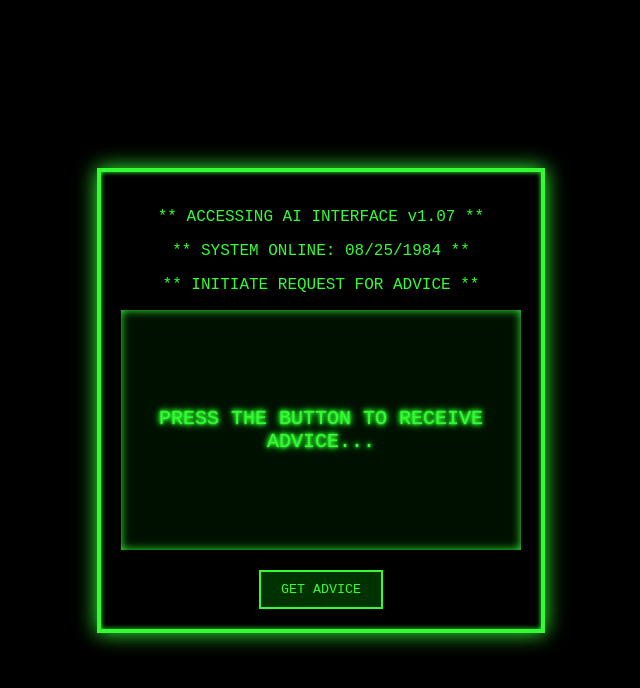
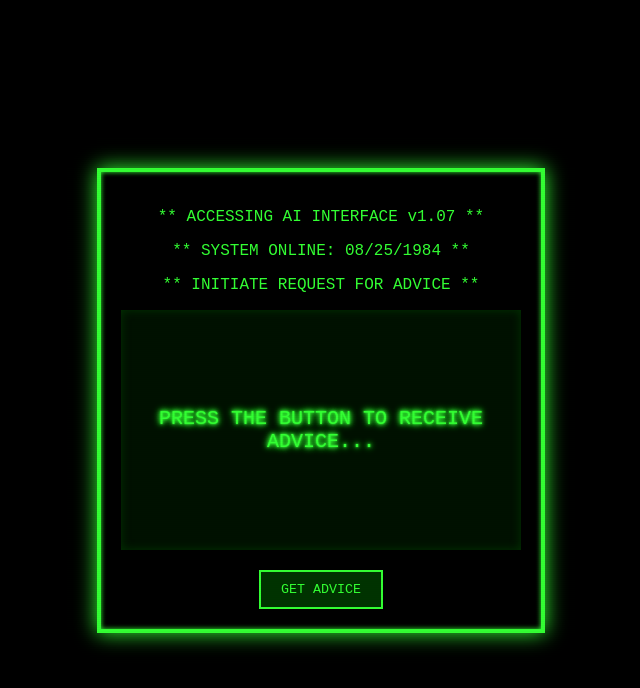
Before and after one commit to Chanpi23/80sAI-TERMINAL, a plain HTML site: page index.html in a window 1280 px wide. Shown: the whole page, without its empty margins (319-959 px from the left). Drawn offline with Linux system fonts and the light colour scheme.

Commit message:
Updated code

```diff
--- a/index.html
+++ b/index.html
@@ -1,3 +1,4 @@
+<!DOCTYPE html>
 <html lang="en">
 <head>
     <meta charset="UTF-8">
--- a/styles.css
+++ b/styles.css
@@ -1,46 +1,43 @@
 body {
-    background-color: black;
-    color:  #33ff33;
-    font-family:'Courier New', Courier, 'Courier New', Courier, monospace ;
+    background-color: #000;
+    color: #33FF33;
+    font-family: 'Courier New', Courier, monospace;
     display: flex;
     justify-content: center;
     align-items: center;
     height: 100vh;
-margin: 0;
+    margin: 0;
 }
 
-.crt{
-    border: 4px solid #33ff33;
+.crt {
+    border: 4px solid #33FF33;
     padding: 20px;
     width: 400px;
     text-align: center;
-    background-color: black;
-    box-shadow: 0px 0px 20px #33ff33, inset 0px 0px 5px #33ff33;
+    background-color: #000;
+    box-shadow: 0px 0px 20px #33FF33, inset 0px 0px 5px #33FF33;
 }
 
-.screen{
+.screen {
     background-color: #001100;
     padding: 20px;
     margin-bottom: 20px;
-    box-shadow: inset 0px 0px 10px ;
+    box-shadow: inset 0px 0px 10px #003300;
     height: 200px;
-    display:  flex;
+    display: flex;
     justify-content: center;
     align-items: center;
     font-size: 20px;
-
 }
 
-button{
-     background-color: #003300;
-     color:#33ff33;
-     border:  2px solid #33ff33;
-     padding: 10px  20px;
-     cursor: pointer;
-     font-family: 'Courier New', Courier, 'Courier New', Courier, monospace;
-
-
-    }
+button {
+    background-color: #003300;
+    color: #33FF33;
+    border: 2px solid #33FF33;
+    padding: 10px 20px;
+    cursor: pointer;
+    font-family: 'Courier New', Courier, monospace;
+}
 
 button:hover {
     background-color: #004400;
```
